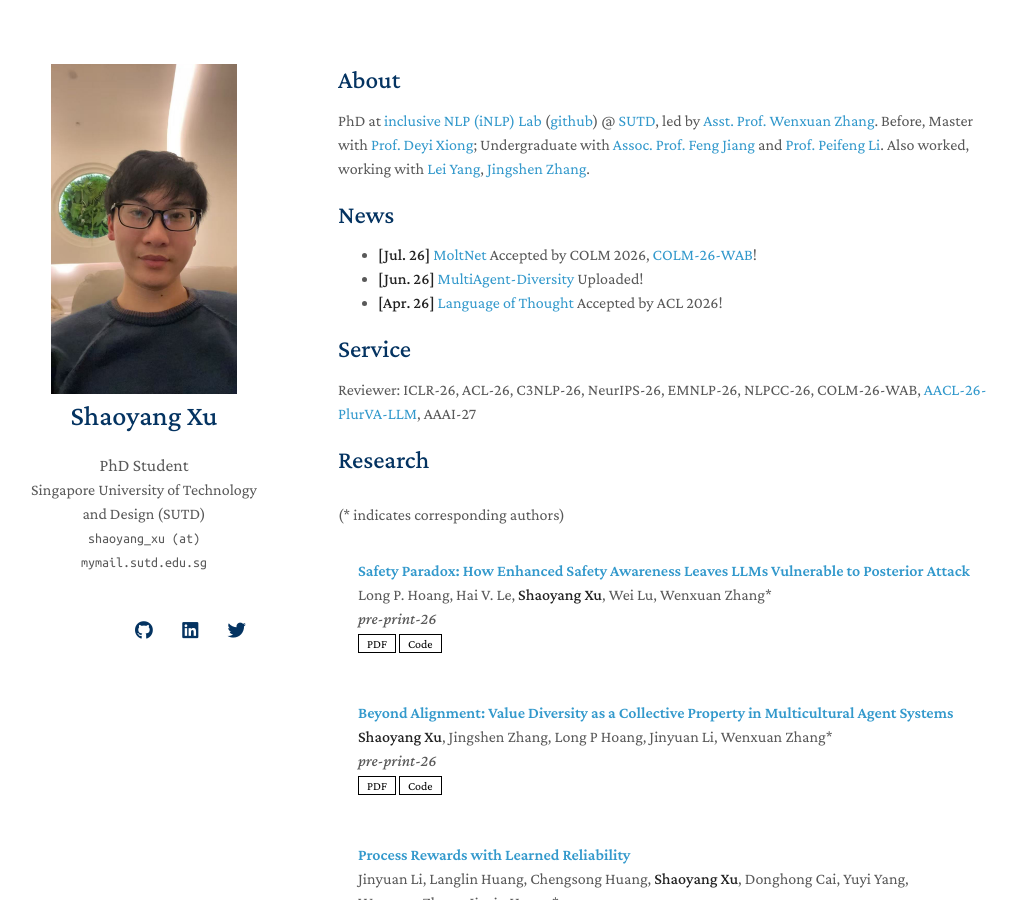
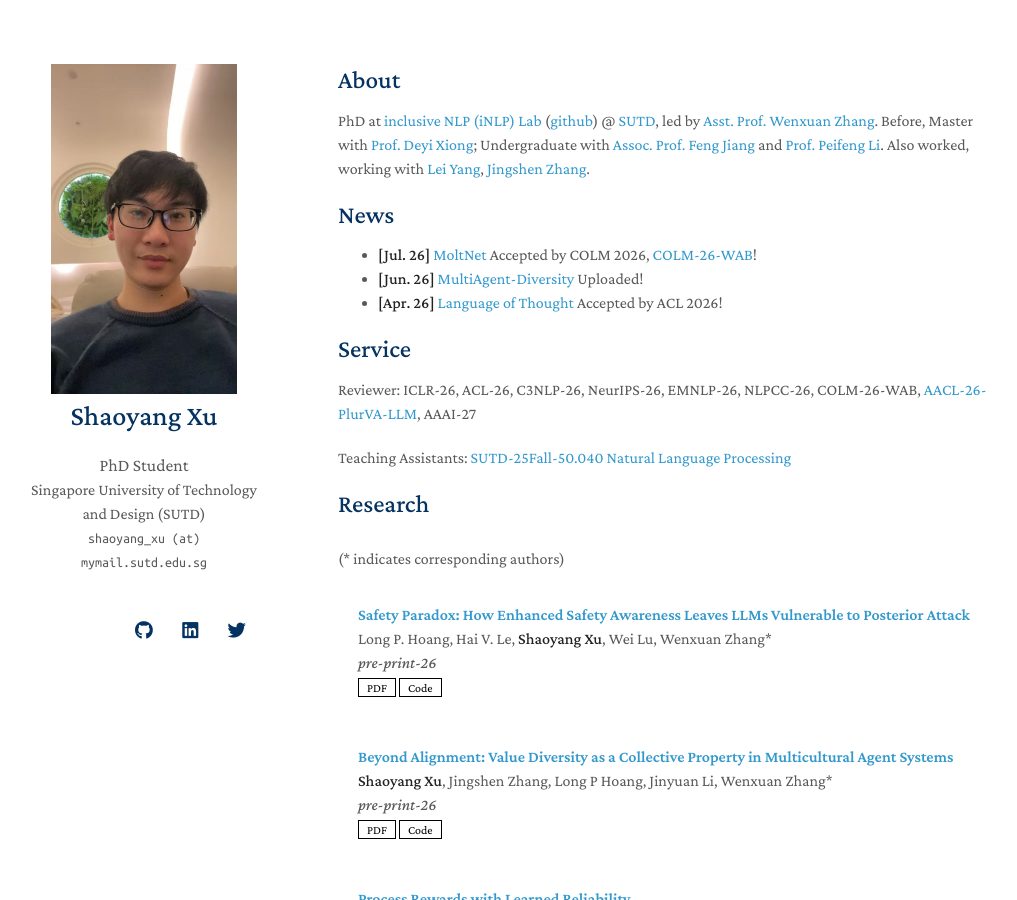
Before and after one commit to shaoyangxu/shaoyangxu.github.io, a Jekyll site: the page built from index.md, in a window 1280 px wide and 900 px high. Shown: the whole window, without its empty margins (132-1149 px from the left). Built offline with Jekyll 4.4.1, drawn with Linux system fonts in a browser that asks for light colours; nearby versions of some CDN libraries; a style sheet for code colours, icons or effects is not loaded; our own code applies the rules of GitHub Pages for plain Markdown files.

Commit message:
Update index.md

```diff
--- a/index.md
+++ b/index.md
@@ -20,4 +20,6 @@ PhD at [inclusive NLP (iNLP) Lab](https://isakzhang.github.io/group.html) ([gith
 ## Service
 Reviewer: ICLR-26, ACL-26, C3NLP-26, NeurIPS-26, EMNLP-26, NLPCC-26, COLM-26-WAB, [AACL-26-PlurVA-LLM](https://plurvallm2026.github.io/), AAAI-27
 
+Teaching Assistants: [SUTD-25Fall-50.040 Natural Language Processing](https://isakzhang.github.io/courses/50040-nlp.html)
+
 {% include_relative _includes/publications.md %}
```
